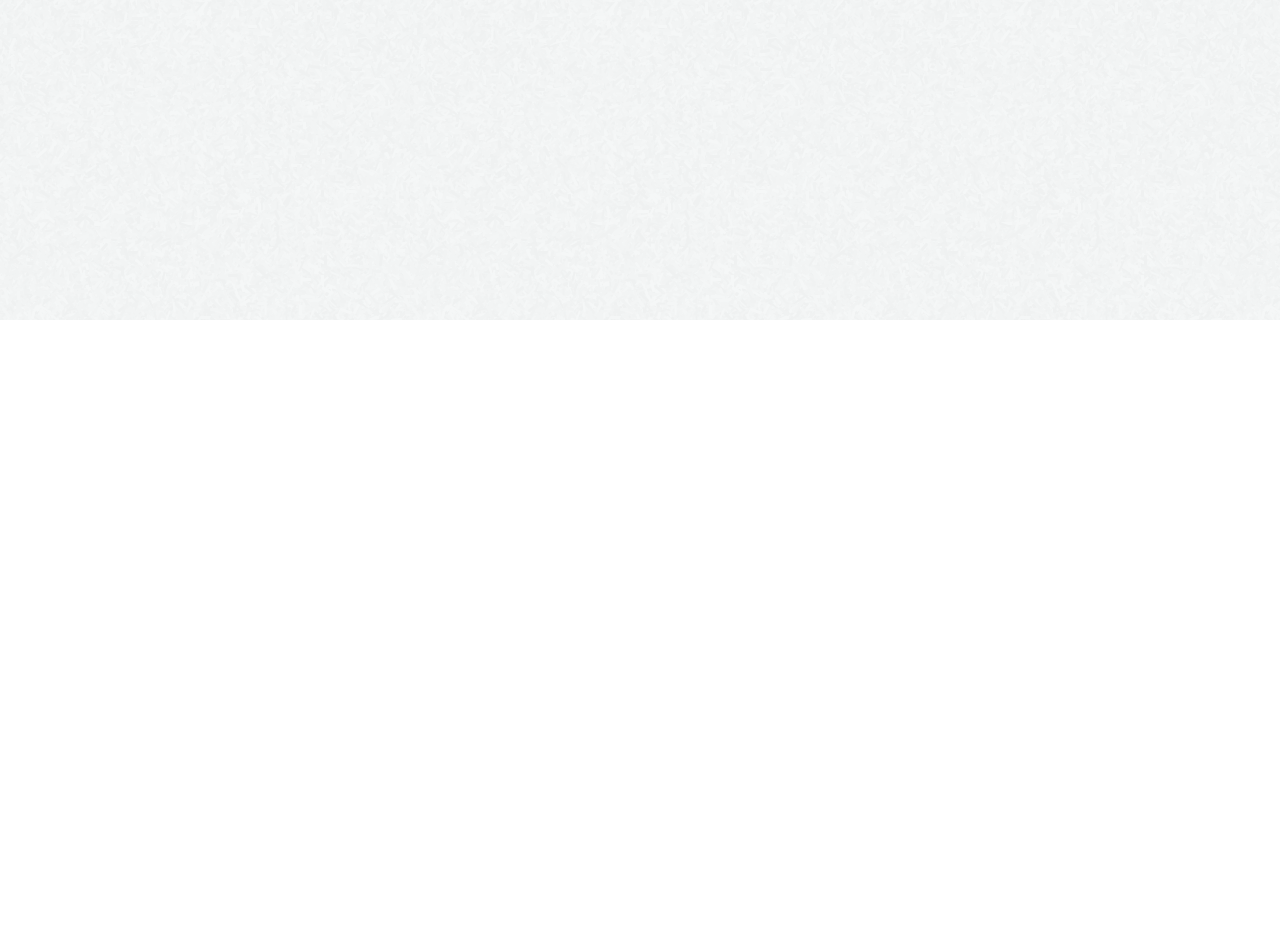
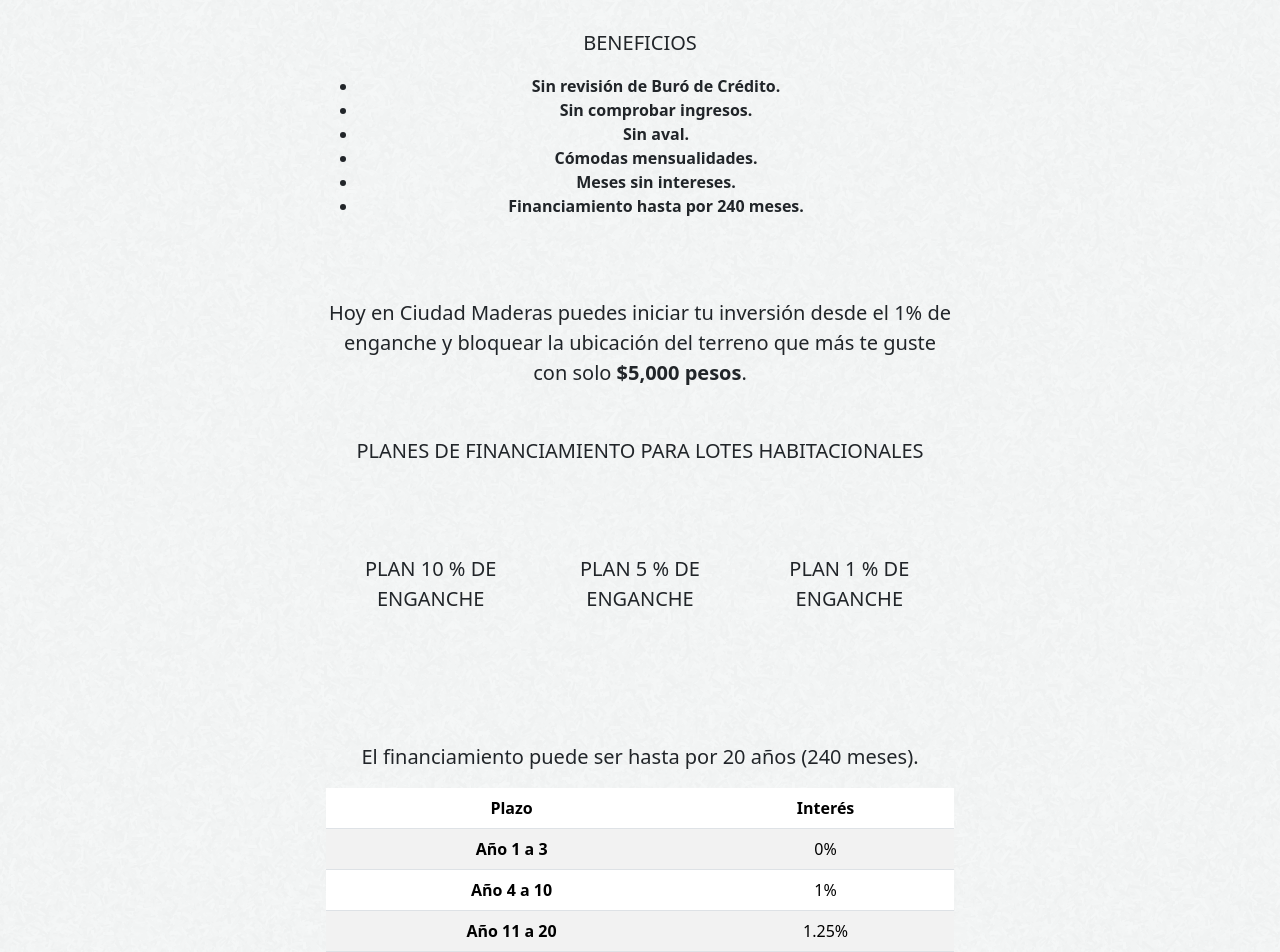
Before and after one commit to Javi-GarciaMtz/CM-Erick-M, an Angular app in the folder frontend/: page /financing in a window 1280 px wide. Shown: the part 480-1432 px from the top of the page. Before the commit the page ends 800 px from the top, so only its background shows below. Built offline with nearby package versions, Linux system fonts and the light colour scheme.

Commit message:
financing v1

```diff
--- a/frontend/src/app/components/property-financing/property-financing.component.html
+++ b/frontend/src/app/components/property-financing/property-financing.component.html
@@ -1 +1,117 @@
-<p>property-financing works!</p>
+
+<div class="container-fluid mt-3">
+
+    <!-- Inicio de logo financiamiento  -->
+    <div class="d-flex justify-content-center">
+        <div class="col-md-6 ml-0 pl-0 mb-3 text-center">
+
+            <img src="assets/images/credito_directo.png" class="img-fluid">
+
+        </div>
+      </div>
+    <!-- Fin de logo financiamiento -->
+
+
+    <!-- Inicio de lista de beneficios  -->
+    <div class="d-flex justify-content-center">
+        <div class="col-md-6 ml-0 pl-0 mb-3 mt-5 text-center">
+
+            <p class="fs-5 text-center"> BENEFICIOS </p>
+
+            <ul>
+
+                <li class="fw-bold" type="disc">Sin revisión de Buró de Crédito.</li>
+
+                <li class="fw-bold" type="disc">Sin comprobar ingresos.</li>
+
+                <li class="fw-bold" type="disc">Sin aval.</li>
+
+                <li class="fw-bold" type="disc">Cómodas mensualidades.</li>
+
+                <li class="fw-bold" type="disc">Meses sin intereses.</li>
+
+                <li class="fw-bold" type="disc">Financiamiento hasta por 240 meses.</li>
+
+            </ul>
+
+        </div>
+    </div>
+    <!-- Fin de lista de beneficios -->
+
+
+    <!-- Inicio de texto 1  -->
+    <div class="d-flex justify-content-center">
+        <div class="col-md-6 ml-0 pl-0 mb-3 mt-5 text-center">
+
+            <p class="fs-5 text-center"> Hoy en Ciudad Maderas puedes iniciar tu inversión desde el 1% de enganche y bloquear la ubicación del terreno que más te guste con solo <strong>$5,000 pesos</strong>. </p>
+
+            <p class="fs-5 text-center mt-5"> PLANES DE FINANCIAMIENTO PARA LOTES HABITACIONALES </p>
+
+        </div>
+    </div>
+    <!-- Fin de texto 1 -->
+
+
+    <!-- Inicio de circulos de financiamiento  -->
+    <div class="d-flex justify-content-center">
+        <div class="col-md-6 ml-0 pl-0 mb-3 mt-2 text-center">
+
+            <div class="container text-center">
+                <div class="row">
+
+                    <div class="col">
+                        <p class="fs-5 text-center mt-5">PLAN 10 % DE ENGANCHE</p>
+                    </div>
+
+                    <div class="col">
+                        <p class="fs-5 text-center mt-5">PLAN 5 % DE ENGANCHE</p>
+                    </div>
+
+                    <div class="col">
+                        <p class="fs-5 text-center mt-5">PLAN 1 % DE ENGANCHE</p>
+                    </div>
+
+                </div>
+              </div>
+
+        </div>
+    </div>
+    <!-- Fin de circulos de financiamiento -->
+
+
+    <!-- Inicio de texto 2 y tabla  -->
+    <div class="d-flex justify-content-center">
+        <div class="col-md-6 ml-0 pl-0 mb-3 mt-5 text-center">
+
+            <p class="fs-5 text-center mt-5"> El financiamiento puede ser hasta por 20 años (240 meses). </p>
+
+            <table class="table table-striped table-hover">
+                <thead>
+                  <tr>
+                    <th scope="col">Plazo</th>
+                    <th scope="col">Interés</th>
+                  </tr>
+                </thead>
+                <tbody>
+                  <tr>
+                    <th scope="row">Año 1 a 3</th>
+                    <td>0%</td>
+                  </tr>
+                  <tr>
+                    <th scope="row">Año 4 a 10</th>
+                    <td>1%</td>
+                  </tr>
+                  <tr>
+                    <th scope="row">Año 11 a 20</th>
+                    <td>1.25%</td>
+                  </tr>
+                </tbody>
+            </table>
+
+            <p class="fs-5 text-center mt-5"> <strong>El interés mensual se calcula sobre saldos insolutos.</strong> </p>
+
+        </div>
+    </div>
+    <!-- Fin de texto 2 y tabla -->
+
+</div>
```
Also changed, not shown: frontend/src/assets/images/credito_directo.png (added).
